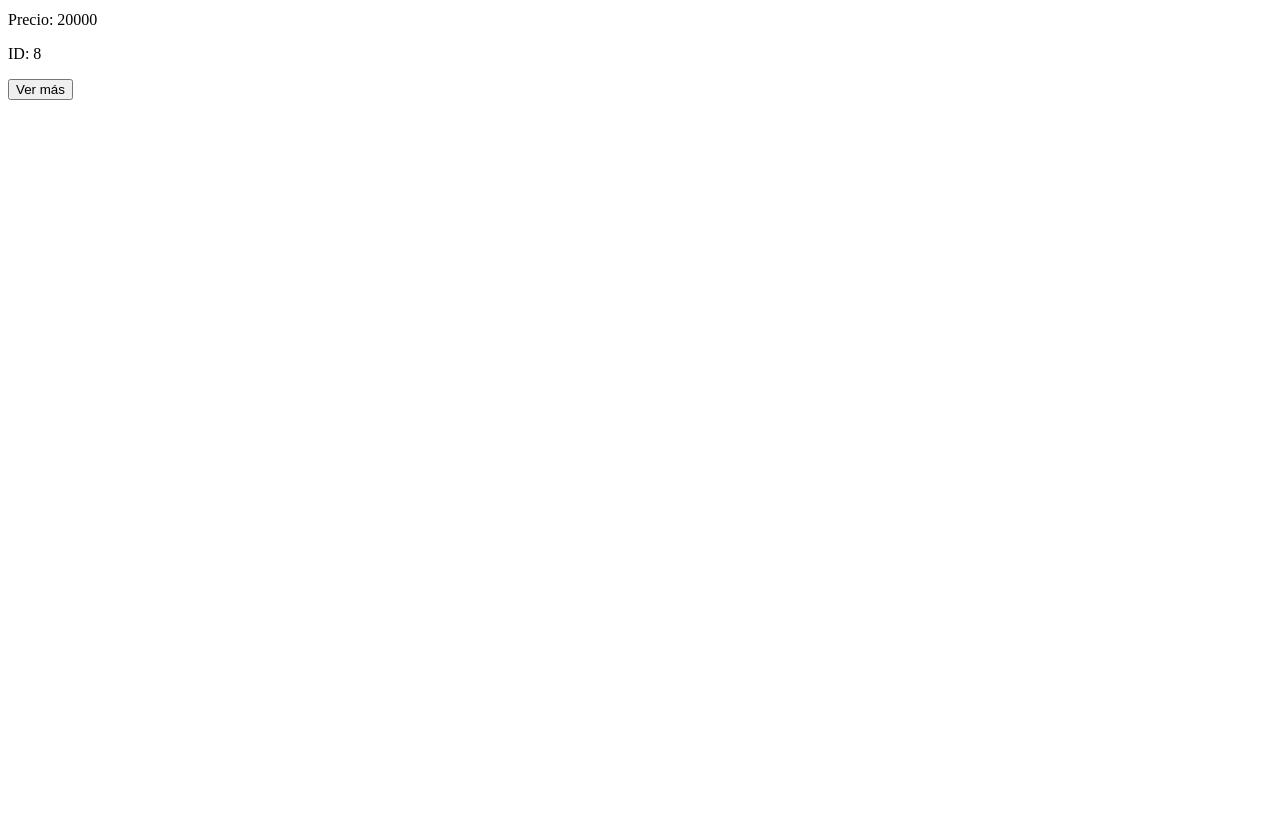
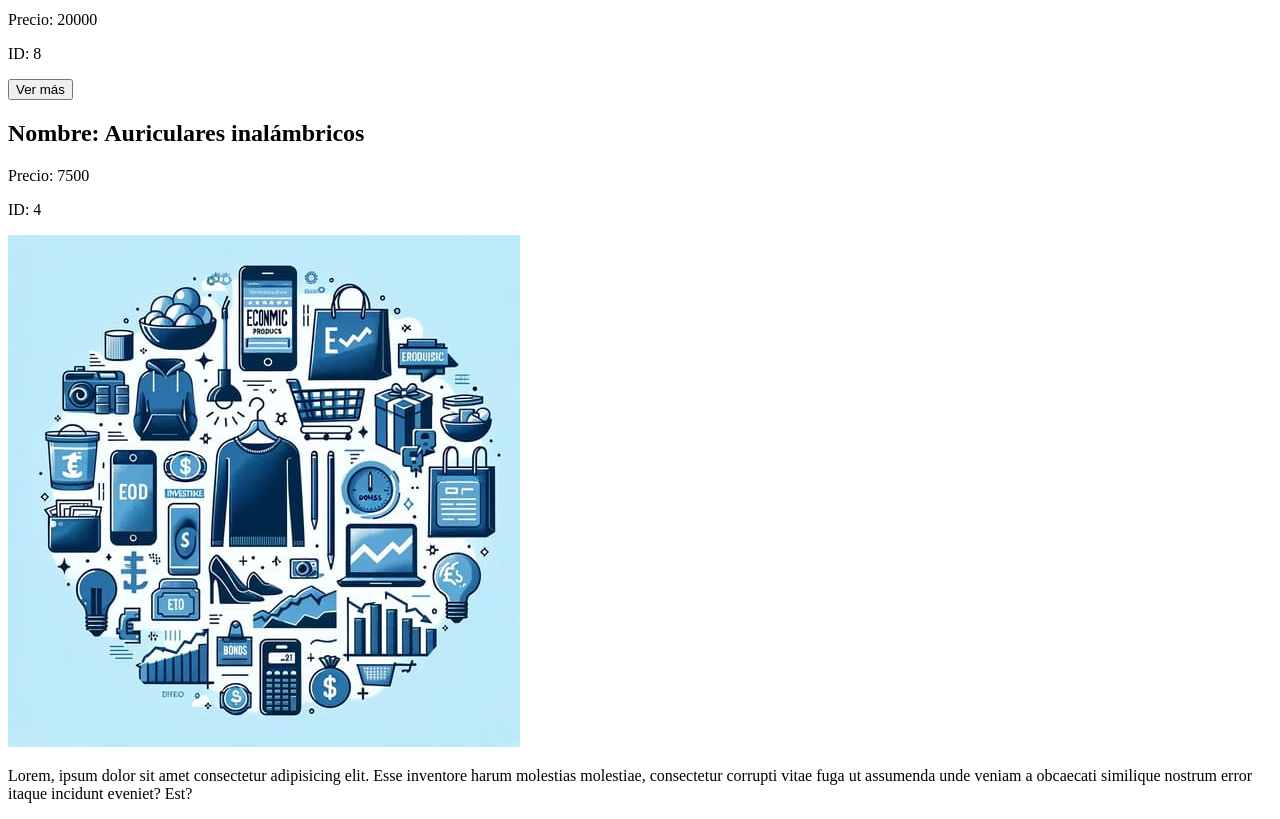
Before and after one commit to francosdp/PreEntrega2-GattiCandelero, a React (Vite) app: page / in a window 1280 px wide. Shown: the part 5380-6199 px from the top of the page. Before the commit the page ends 5488 px from the top, so only its background shows below. Built offline with nearby package versions, Linux system fonts and the light colour scheme.

Commit message:
ItemDetail y Container

```diff
--- a/src/App.jsx
+++ b/src/App.jsx
@@ -1,17 +1,19 @@
 // import Promesas from './componentes/Promesas/Promesas'
 import './App.css'
+import ItemDetailContainer from './componentes/ItemDetailContainer/ItemDetailContainer'
 // import Map from './componentes/Map/map'
 import ItemListContainer from './componentes/ItemListContainer/ItemListContainer'
 import NavBar from './componentes/NavBar/NavBar'
+
 function App() {
 
   return (
     <>
-    {/* <Promesas/> */}
-    {/* <Map/>     */}
-    <NavBar/>
-    <ItemListContainer/>
-
+      {/* <Promesas/> */}
+      {/* <Map/>     */}
+      <NavBar />
+      <ItemListContainer />
+      <ItemDetailContainer />
     </>
   )
 }
--- a/src/asyncmock.js
+++ b/src/asyncmock.js
@@ -17,3 +17,12 @@ export const getProducts=()=>{
         }, 2000);
     })
 }
+
+export const callProduct=(id)=>{
+    return new Promise ((resolve)=>{
+        setTimeout(()=>{
+            const producto = bigShopProductos.find (item=>item.id === id)
+            resolve(producto)
+        },2000)
+    })
+}
--- /dev/null
+++ b/src/componentes/ItemDetail/ItemDetail.jsx
@@ -0,0 +1,14 @@
+
+const ItemDetail = ({ id, nombre, precio, img }) => {
+    return (
+        <div>
+            <h2>Nombre: {nombre}</h2>
+            <p>Precio: {precio}</p>
+            <p>ID: {id}</p>
+            <img src={img} alt={nombre} />
+            <p>Lorem, ipsum dolor sit amet consectetur adipisicing elit. Esse inventore harum molestias molestiae, consectetur corrupti vitae fuga ut assumenda unde veniam a obcaecati similique nostrum error itaque incidunt eveniet? Est?</p>
+        </div>
+    )
+}
+
+export default ItemDetail
--- /dev/null
+++ b/src/componentes/ItemDetailContainer/ItemDetailContainer.jsx
@@ -0,0 +1,23 @@
+import { useState, useEffect } from "react"
+import { callProduct } from "../../asyncmock"
+import ItemDetail from "../ItemDetail/ItemDetail"
+
+
+const ItemDetailContainer = () => {
+    const [producto, setProducto] = useState(null)
+
+    useEffect(() => {
+        callProduct(4)
+            .then(respuesta => setProducto(respuesta))
+    }, [])
+
+
+
+    return (
+        <div>
+<ItemDetail {...producto}/>
+        </div>
+    )
+}
+
+export default ItemDetailContainer
```
